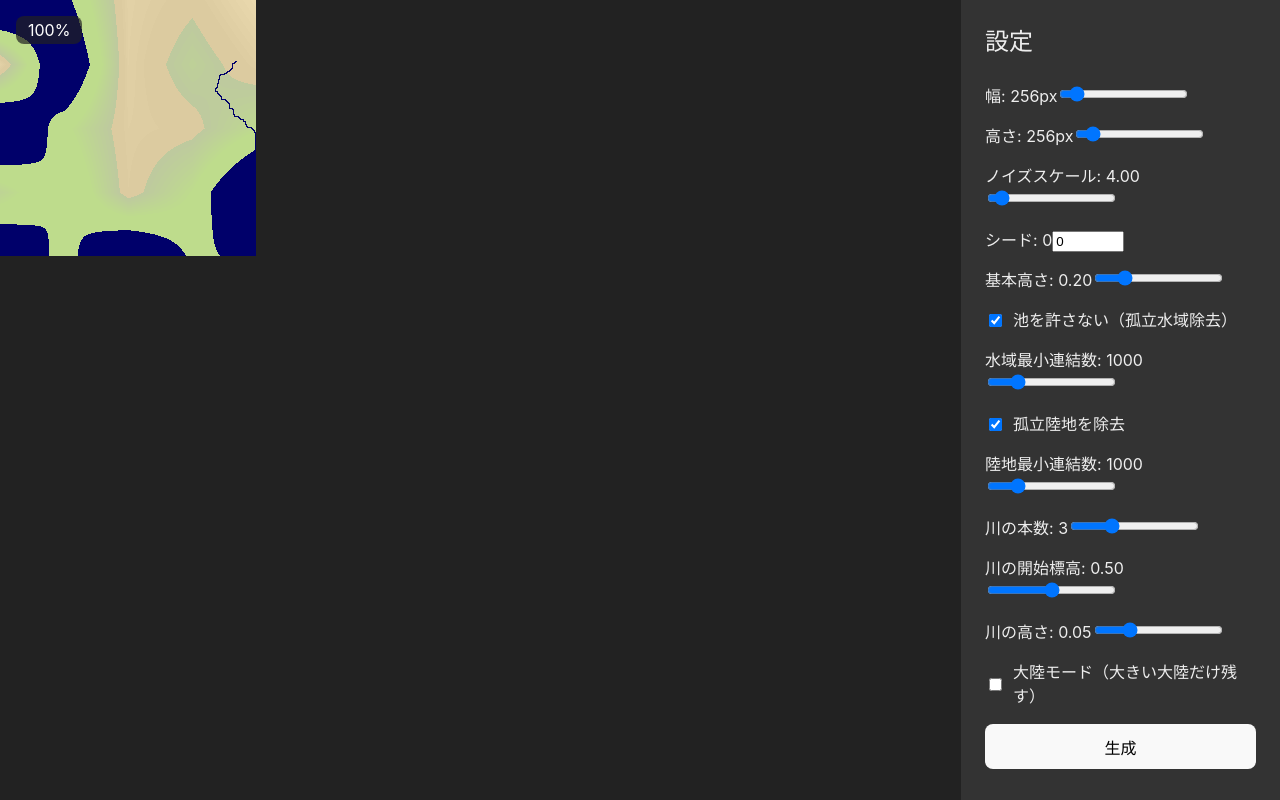
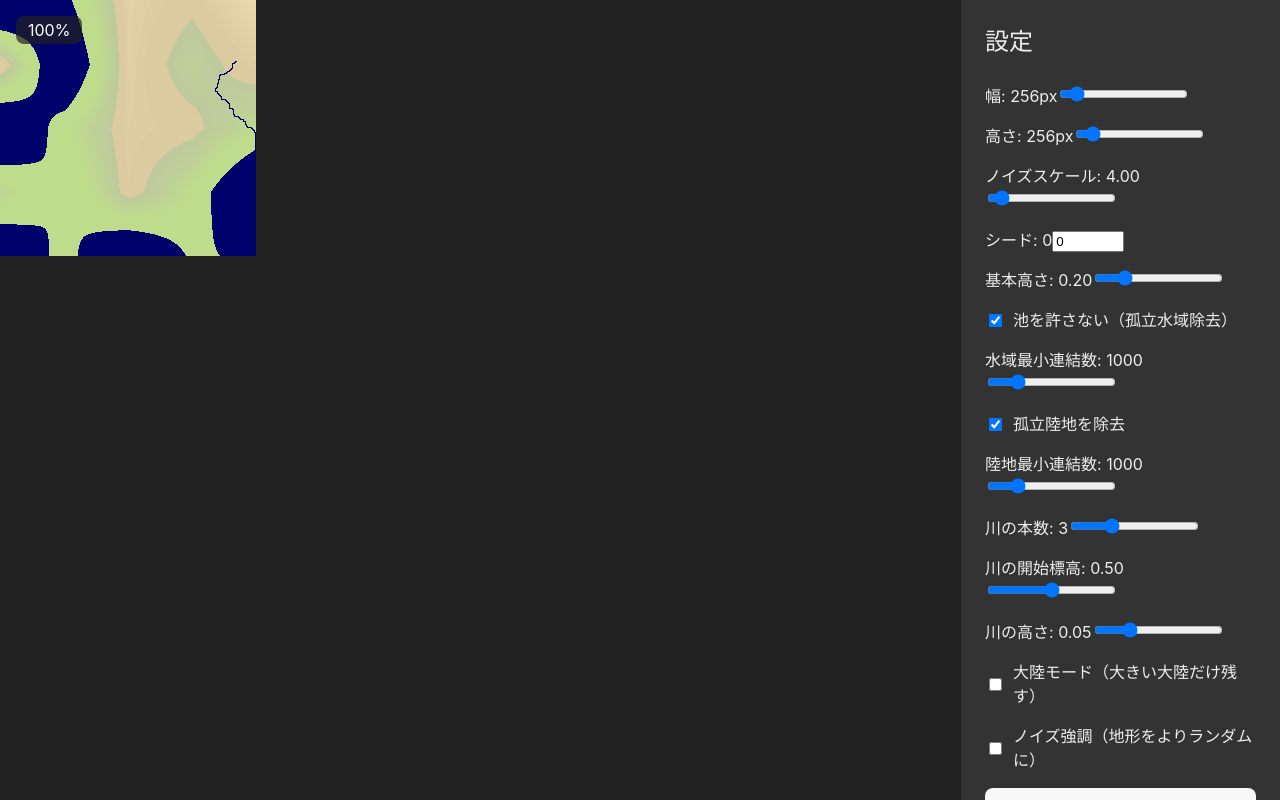
Before and after one commit to Aotumuri/OpenfrontMapGenerator, a React (Vite) app: page / in a window 1280 px wide. Built offline with nearby package versions, Linux system fonts and the light colour scheme.

Commit message:
のいず

```diff
--- a/src/App.tsx
+++ b/src/App.tsx
@@ -22,6 +22,8 @@ function App() {
   // 大陸モード
   const [continentMode, setContinentMode] = useState(false);
   const [continentCount, setContinentCount] = useState(1);
+  // ノイズ強調
+  const [roughMode, setRoughMode] = useState(false);
 
   const handleGenerate = () => {
     setGenerate(false);
@@ -47,6 +49,7 @@ function App() {
           riverHeight={riverHeight}
           continentMode={continentMode}
           continentCount={continentCount}
+          roughMode={roughMode}
         />
       </div>
       <div style={{ width: 320, background: '#333', padding: 24, boxSizing: 'border-box', display: 'flex', flexDirection: 'column', gap: 24, height: '100vh', position: 'fixed', right: 0, top: 0, zIndex: 10, borderLeft: '1px solid #222' }}>
@@ -81,6 +84,8 @@ function App() {
           setRemoveLand={setRemoveLand}
           setMinLandSize={setMinLandSize}
           onGenerate={handleGenerate}
+          roughMode={roughMode}
+          setRoughMode={setRoughMode}
         />
         <div style={{ fontSize: 12, color: '#aaa', marginTop: 32 }}>
           パーリンノイズ地形マップ自動生成<br />
--- a/src/components/MapPreview.tsx
+++ b/src/components/MapPreview.tsx
@@ -17,9 +17,10 @@ type MapPreviewProps = {
   riverHeight?: number;
   continentMode?: boolean;
   continentCount?: number;
+  roughMode?: boolean;
 };
 
-const MapPreview: React.FC<MapPreviewProps> = ({ width, height, seed, scale, baseHeight, removePond, minWaterSize, removeLand, minLandSize, generate, onGenerated, riverSourceHeight = 0.5, riverCount = 3, riverHeight = 0.05, continentMode = false, continentCount = 1 }) => {
+const MapPreview: React.FC<MapPreviewProps> = ({ width, height, seed, scale, baseHeight, removePond, minWaterSize, removeLand, minLandSize, generate, onGenerated, riverSourceHeight = 0.5, riverCount = 3, riverHeight = 0.05, continentMode = false, continentCount = 1, roughMode = false }) => {
   const canvasRef = React.useRef<HTMLCanvasElement>(null);
   const [zoom, setZoom] = React.useState(1);
   const [offset, setOffset] = React.useState({ x: 0, y: 0 });
@@ -34,12 +35,29 @@ const MapPreview: React.FC<MapPreviewProps> = ({ width, height, seed, scale, bas
     if (!canvas) return;
     const ctx = canvas.getContext('2d');
     if (!ctx) return;
-    import('../utils/perlin').then(({ generateHeightMap }) => {
-      import('../utils/colorMap').then(({ getTerrainColor }) => {
-        import('../utils/waterUtils').then(({ removeIsolatedWater, removeIsolatedLand }) => {
-          import('../utils/riverUtils').then(({ addRivers }) => {
-            import('../utils/continentUtils').then(({ keepLargestContinents }) => {
+    (async () => {
+      const { generateHeightMap, perlin } = await import('../utils/perlin');
+      const { getTerrainColor } = await import('../utils/colorMap');
+      const { removeIsolatedWater, removeIsolatedLand } = await import('../utils/waterUtils');
+      const { addRivers } = await import('../utils/riverUtils');
+      const { keepLargestContinents } = await import('../utils/continentUtils');
       let heightMap = generateHeightMap(width, height, scale, baseHeight, seed);
+      // ノイズ強調: 複数回ノイズ合成で地形をよりランダムに
+      if (roughMode) {
+        const roughPasses = 10; // 合成回数
+        const roughStrength = 0.18; // 1回あたりの強調度
+        for (let pass = 0; pass < roughPasses; pass++) {
+          const scaleMul = 2 + pass * 1.5;
+          const passSeed = seed + 9999 + pass * 1234;
+          for (let y = 0; y < height; y++) {
+            for (let x = 0; x < width; x++) {
+              const nx = x / width * scale * scaleMul;
+              const ny = y / height * scale * scaleMul;
+              heightMap[y][x] = Math.max(0, Math.min(1, heightMap[y][x] + (perlin(nx, ny, passSeed) - 0.5) * roughStrength));
+            }
+          }
+        }
+      }
       // 1. 孤立水域・陸地除去（前処理）
       if (removePond) {
         const waterThreshold = 0.18;
@@ -84,11 +102,7 @@ const MapPreview: React.FC<MapPreviewProps> = ({ width, height, seed, scale, bas
       }
       ctx.putImageData(img, 0, 0);
       onGenerated && onGenerated();
-            });
-          });
-        });
-      });
-    });
+    })();
   }, [width, height, seed, scale, baseHeight, removePond, minWaterSize, removeLand, minLandSize, generate, onGenerated]);
 
   // ドラッグ移動
--- a/src/components/SettingsBar.tsx
+++ b/src/components/SettingsBar.tsx
@@ -1,4 +1,4 @@
-import React from 'react';
+import React from "react";
 
 type SettingsBarProps = {
   width: number;
@@ -30,69 +30,200 @@ type SettingsBarProps = {
   setContinentMode: (v: boolean) => void;
   continentCount: number;
   setContinentCount: (v: number) => void;
+  roughMode: boolean;
+  setRoughMode: (v: boolean) => void;
 };
 
-const SettingsBar: React.FC<SettingsBarProps> = ({ width, height, scale, seed, baseHeight, removePond, minWaterSize, removeLand, minLandSize, riverSourceHeight, setRiverSourceHeight, riverCount, setRiverCount, riverHeight, setRiverHeight, setWidth, setHeight, setScale, setSeed, setBaseHeight, setRemovePond, setMinWaterSize, setRemoveLand, setMinLandSize, onGenerate, continentMode, setContinentMode, continentCount, setContinentCount }) => {
+const SettingsBar: React.FC<SettingsBarProps> = ({
+  width,
+  height,
+  scale,
+  seed,
+  baseHeight,
+  removePond,
+  minWaterSize,
+  removeLand,
+  minLandSize,
+  riverSourceHeight,
+  setRiverSourceHeight,
+  riverCount,
+  setRiverCount,
+  riverHeight,
+  setRiverHeight,
+  setWidth,
+  setHeight,
+  setScale,
+  setSeed,
+  setBaseHeight,
+  setRemovePond,
+  setMinWaterSize,
+  setRemoveLand,
+  setMinLandSize,
+  onGenerate,
+  continentMode,
+  setContinentMode,
+  continentCount,
+  setContinentCount,
+  roughMode,
+  setRoughMode,
+}) => {
   return (
-    <div style={{ display: 'flex', flexDirection: 'column', gap: 16, minWidth: 220 }}>
+    <div
+      style={{
+        display: "flex",
+        flexDirection: "column",
+        gap: 16,
+        minWidth: 220,
+      }}
+    >
       <label>
         幅: {width}px
-        <input type="range" min={100} max={2000} value={width} onChange={e => setWidth(Number(e.target.value))} />
+        <input
+          type="range"
+          min={100}
+          max={2000}
+          value={width}
+          onChange={(e) => setWidth(Number(e.target.value))}
+        />
       </label>
       <label>
         高さ: {height}px
-        <input type="range" min={100} max={2000} value={height} onChange={e => setHeight(Number(e.target.value))} />
+        <input
+          type="range"
+          min={100}
+          max={2000}
+          value={height}
+          onChange={(e) => setHeight(Number(e.target.value))}
+        />
       </label>
       <label>
         ノイズスケール: {scale.toFixed(2)}
-        <input type="range" min={1} max={50} step={0.01} value={scale} onChange={e => setScale(Number(e.target.value))} />
+        <input
+          type="range"
+          min={1}
+          max={50}
+          step={0.01}
+          value={scale}
+          onChange={(e) => setScale(Number(e.target.value))}
+        />
       </label>
       <label>
         シード: {seed}
-        <input type="number" min={0} max={9999} value={seed} onChange={e => setSeed(Number(e.target.value))} />
+        <input
+          type="number"
+          min={0}
+          max={9999}
+          value={seed}
+          onChange={(e) => setSeed(Number(e.target.value))}
+        />
       </label>
       <label>
         基本高さ: {baseHeight.toFixed(2)}
-        <input type="range" min={0} max={1} step={0.01} value={baseHeight} onChange={e => setBaseHeight(Number(e.target.value))} />
+        <input
+          type="range"
+          min={0}
+          max={1}
+          step={0.01}
+          value={baseHeight}
+          onChange={(e) => setBaseHeight(Number(e.target.value))}
+        />
       </label>
-      <label style={{ display: 'flex', alignItems: 'center', gap: 8 }}>
-        <input type="checkbox" checked={removePond} onChange={e => setRemovePond(e.target.checked)} />
+      <label style={{ display: "flex", alignItems: "center", gap: 8 }}>
+        <input
+          type="checkbox"
+          checked={removePond}
+          onChange={(e) => setRemovePond(e.target.checked)}
+        />
         池を許さない（孤立水域除去）
       </label>
       <label>
         水域最小連結数: {minWaterSize}
-        <input type="range" min={1} max={5000} value={minWaterSize} onChange={e => setMinWaterSize(Number(e.target.value))} />
+        <input
+          type="range"
+          min={1}
+          max={5000}
+          value={minWaterSize}
+          onChange={(e) => setMinWaterSize(Number(e.target.value))}
+        />
       </label>
-      <label style={{ display: 'flex', alignItems: 'center', gap: 8 }}>
-        <input type="checkbox" checked={removeLand} onChange={e => setRemoveLand(e.target.checked)} />
+      <label style={{ display: "flex", alignItems: "center", gap: 8 }}>
+        <input
+          type="checkbox"
+          checked={removeLand}
+          onChange={(e) => setRemoveLand(e.target.checked)}
+        />
         孤立陸地を除去
       </label>
       <label>
         陸地最小連結数: {minLandSize}
-        <input type="range" min={1} max={5000} value={minLandSize} onChange={e => setMinLandSize(Number(e.target.value))} />
+        <input
+          type="range"
+          min={1}
+          max={5000}
+          value={minLandSize}
+          onChange={(e) => setMinLandSize(Number(e.target.value))}
+        />
       </label>
       <label>
         川の本数: {riverCount}
-        <input type="range" min={0} max={10} value={riverCount} onChange={e => setRiverCount(Number(e.target.value))} />
+        <input
+          type="range"
+          min={0}
+          max={10}
+          value={riverCount}
+          onChange={(e) => setRiverCount(Number(e.target.value))}
+        />
       </label>
       <label>
         川の開始標高: {riverSourceHeight.toFixed(2)}
-        <input type="range" min={0} max={1} step={0.01} value={riverSourceHeight} onChange={e => setRiverSourceHeight(Number(e.target.value))} />
+        <input
+          type="range"
+          min={0}
+          max={1}
+          step={0.01}
+          value={riverSourceHeight}
+          onChange={(e) => setRiverSourceHeight(Number(e.target.value))}
+        />
       </label>
       <label>
         川の高さ: {riverHeight.toFixed(2)}
-        <input type="range" min={0} max={0.2} step={0.01} value={riverHeight} onChange={e => setRiverHeight(Number(e.target.value))} />
+        <input
+          type="range"
+          min={0}
+          max={0.2}
+          step={0.01}
+          value={riverHeight}
+          onChange={(e) => setRiverHeight(Number(e.target.value))}
+        />
       </label>
-            <label style={{ display: 'flex', alignItems: 'center', gap: 8 }}>
-        <input type="checkbox" checked={continentMode} onChange={e => setContinentMode(e.target.checked)} />
+      <label style={{ display: "flex", alignItems: "center", gap: 8 }}>
+        <input
+          type="checkbox"
+          checked={continentMode}
+          onChange={(e) => setContinentMode(e.target.checked)}
+        />
         大陸モード（大きい大陸だけ残す）
       </label>
       {continentMode && (
         <label>
           大陸の個数: {continentCount}
-          <input type="range" min={1} max={10} value={continentCount} onChange={e => setContinentCount(Number(e.target.value))} />
+          <input
+            type="range"
+            min={1}
+            max={10}
+            value={continentCount}
+            onChange={(e) => setContinentCount(Number(e.target.value))}
+          />
         </label>
       )}
+      <label style={{ display: "flex", alignItems: "center", gap: 8 }}>
+        <input
+          type="checkbox"
+          checked={roughMode}
+          onChange={(e) => setRoughMode(e.target.checked)}
+        />
+        ノイズ強調（地形をよりランダムに）
+      </label>
       <button onClick={onGenerate}>生成</button>
     </div>
   );
```
Lines whose indentation alone changed are shown as unchanged.
